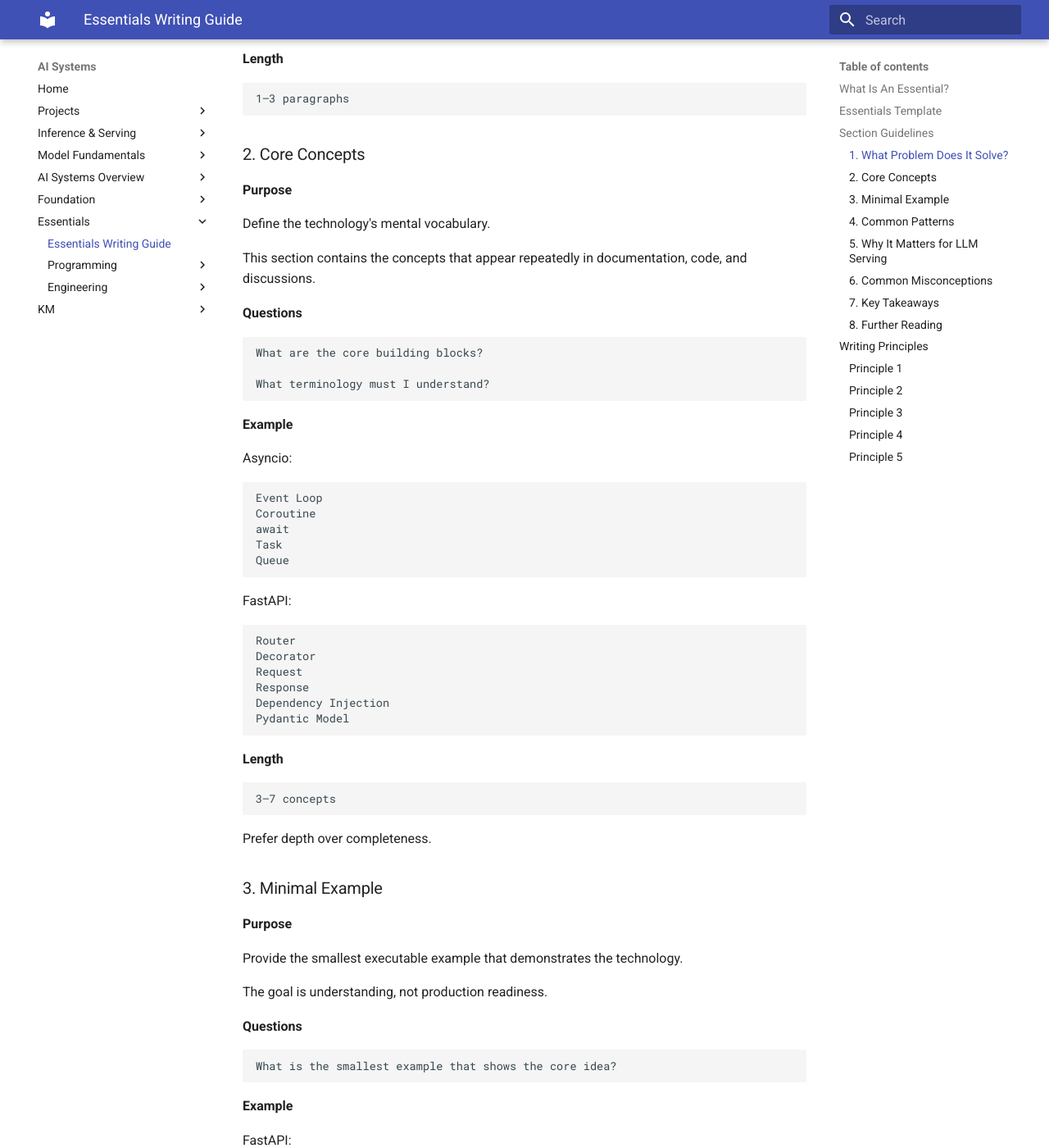
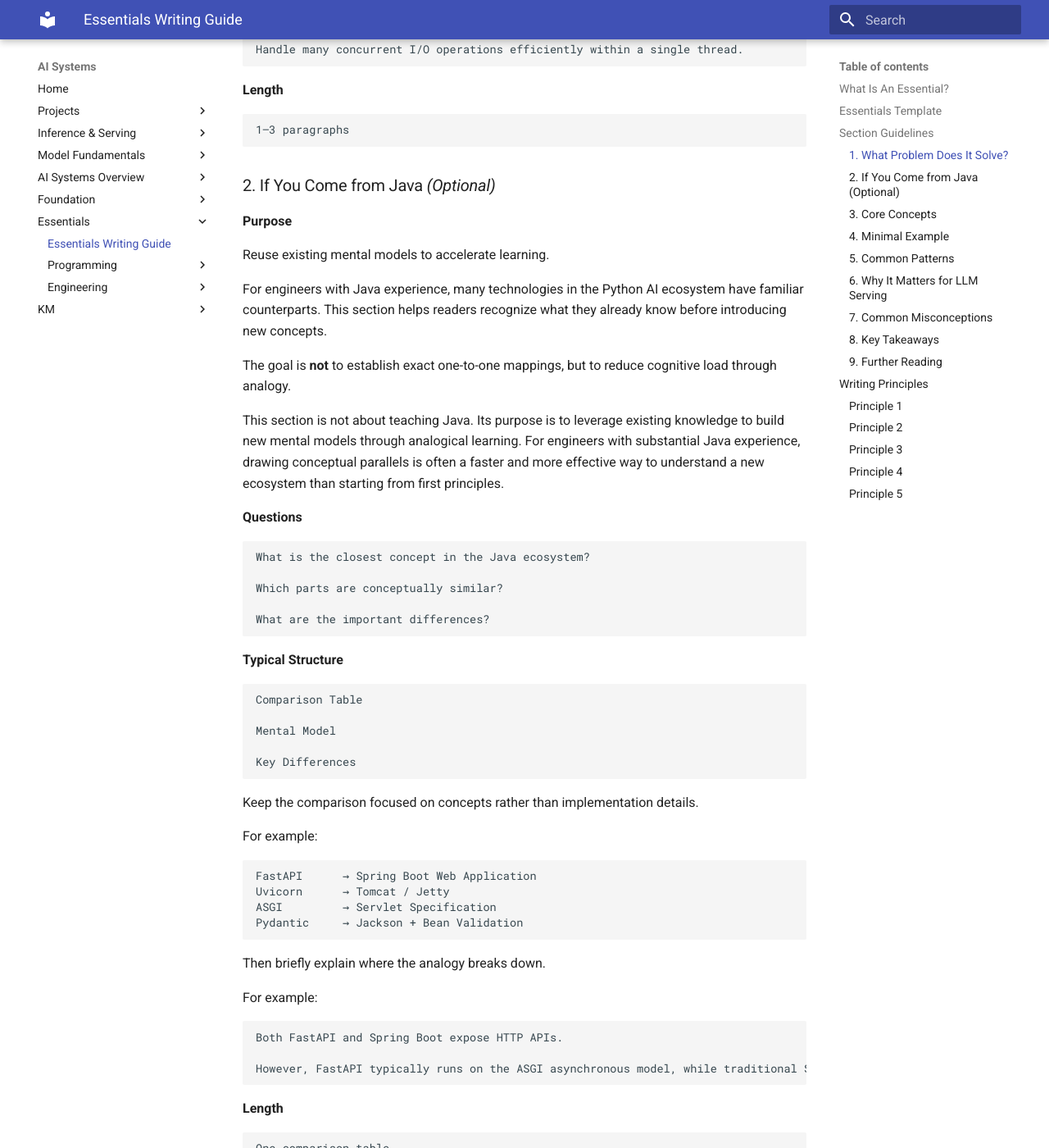
Before and after one commit to seancxmao/ai-systems, an MkDocs documentation site: the page built from docs/essentials/README.md, in a window 1280 px wide and 1400 px high, scrolled down 1782 px. Shown: the whole window at 82% size. Built offline with MkDocs 1.6.1 and Material for MkDocs 9.7.7, drawn with Linux system fonts in a browser that asks for light colours; some of the changed text lies outside the part shown.

Commit message:
fastapi essentials

````diff
--- a/docs/essentials/README.md
+++ b/docs/essentials/README.md
@@ -26,19 +26,21 @@
 ```text
 1. What Problem Does It Solve?
 
-2. Core Concepts
+2. If You Come from Java（Optional）
 
-3. Minimal Example
+3. Core Concepts
 
-4. Common Patterns
+4. Minimal Example
 
-5. Why It Matters for LLM Serving
+5. Common Patterns
 
-6. Common Misconceptions
+6. Why It Matters for LLM Serving
 
-7. Key Takeaways
+7. Common Misconceptions
 
-8. Further Reading
+8. Key Takeaways
+
+9. Further Reading
 ```
 
 ## Section Guidelines
@@ -91,7 +93,76 @@
 1–3 paragraphs
 ```
 
-### 2. Core Concepts
+### 2. If You Come from Java *(Optional)*
+
+**Purpose**
+
+Reuse existing mental models to accelerate learning.
+
+For engineers with Java experience, many technologies in the Python AI ecosystem have familiar counterparts. This section helps readers recognize what they already know before introducing new concepts.
+
+The goal is **not** to establish exact one-to-one mappings, but to reduce cognitive load through analogy.
+
+This section is not about teaching Java. Its purpose is to leverage existing knowledge to build new mental models through analogical learning. For engineers with substantial Java experience, drawing conceptual parallels is often a faster and more effective way to understand a new ecosystem than starting from first principles.
+
+**Questions**
+
+```text
+What is the closest concept in the Java ecosystem?
+
+Which parts are conceptually similar?
+
+What are the important differences?
+```
+
+**Typical Structure**
+
+```text
+Comparison Table
+
+Mental Model
+
+Key Differences
+```
+
+Keep the comparison focused on concepts rather than implementation details.
+
+For example:
+
+```text
+FastAPI      → Spring Boot Web Application
+Uvicorn      → Tomcat / Jetty
+ASGI         → Servlet Specification
+Pydantic     → Jackson + Bean Validation
+```
+
+Then briefly explain where the analogy breaks down.
+
+For example:
+
+```text
+Both FastAPI and Spring Boot expose HTTP APIs.
+
+However, FastAPI typically runs on the ASGI asynchronous model, while traditional Spring MVC follows a thread-per-request model.
+```
+
+**Length**
+
+```text
+One comparison table
+
++
+
+1–3 short paragraphs
+```
+
+**Rule**
+
+This section is optional.
+
+Include it only when a meaningful conceptual mapping exists. The goal is to help readers transfer existing mental models through analogy, not to establish exact one-to-one mappings or force superficial comparisons.
+
+### 3. Core Concepts
 
 **Purpose**
 
@@ -138,7 +209,7 @@
 
 Prefer depth over completeness.
 
-### 3. Minimal Example
+### 4. Minimal Example
 
 **Purpose**
 
@@ -366,7 +437,7 @@
 3–7 bullets
 ```
 
-### 8. Further Reading
+### 9. Further Reading
 
 **Purpose**
 
````
Also changed, not shown: other parts of docs/essentials/README.md (+4 -4 lines), docs/essentials/programming/fastapi-essentials.md (+316 -0 lines).
